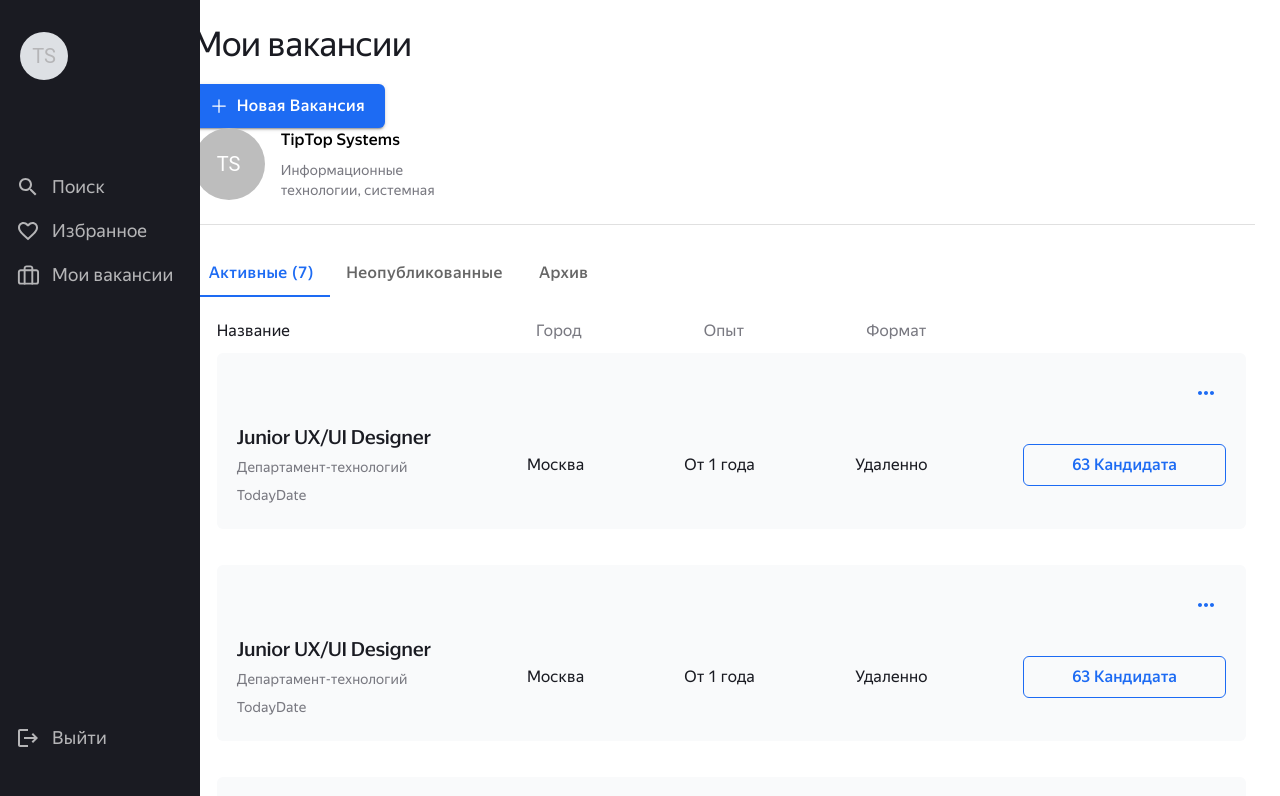
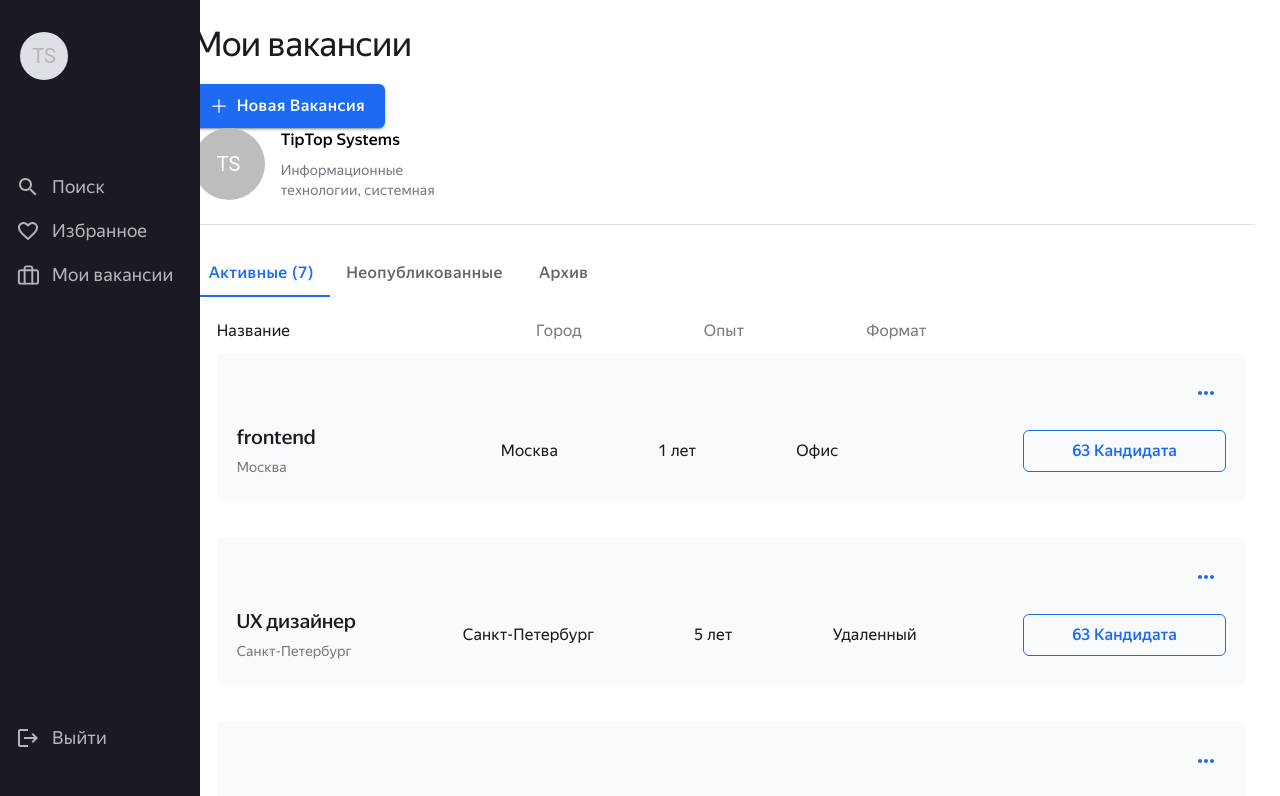
Before and after one commit to MarinaFominykh/alumni-resume-tracker, a React (Vite) app: page /vacancies in a window 1280 px wide. Shown: the top 796 px of the page. Built offline with nearby package versions, Linux system fonts and the light colour scheme; data requests are answered from the project's data file.

Commit message:
feat/api для создания вакансии

```diff
--- a/db.json
+++ b/db.json
@@ -1,54 +1,68 @@
 {
   "vacansies": [
     {
-      "id": "1",
-      "vacancy_name": "Junior UX/UI Designer",
-      "place": "Департамент-технологий",
-      "specialization": "UX/UI Дизайнер",
-      "city": "Москва",
-      "experience": 1,
-      "date": "TodayDate",
-      "format": "Удаленно"
+      "companyName": "TipTop Systems",
+      "vacName": "frontend",
+      "salaryMin": "10",
+      "salaryMax": "20",
+      "currency": "USD",
+      "description": "Требуется веб-разработчик",
+      "requirements": "Уметь сидеть, уметь писать код",
+      "experienceMin": "1",
+      "experienceMax": "3",
+      "skills": ["UX", "Design", "Figma", "UX исследования", "UX-копирайтинг"],
+      "departmentName": "Канцелярия",
+      "format": "Офис",
+      "responsibilities": "Сидеть и писать код",
+      "conditions": "Рабские",
+      "city": "Mосква",
+      "level": "Junior",
+      "contract": "",
+      "id": 1
     },
     {
-      "id": "2",
-      "vacancy_name": "Junior UX/UI Designer",
-      "place": "Департамент-технологий",
-      "specialization": "UX/UI Дизайнер",
-      "city": "Москва",
-      "experience": 1,
-      "date": "TodayDate",
-      "format": "Удаленно"
+      "companyName": "TipTop Systems",
+      "vacName": "UX дизайнер",
+      "salaryMin": "20",
+      "salaryMax": "30",
+      "currency": "RUB",
+      "description": "Требуется UX дизайнер в Санкт-Петербург",
+      "requirements": "знание figma, photoshop",
+      "experienceMin": "5",
+      "experienceMax": "10",
+      "skills": ["UX", "Design", "Figma"],
+      "departmentName": "отдел дизайна",
+      "format": "Удаленный",
+      "responsibilities": "Создание макетов",
+      "conditions": "печеньки и кофе бесплатно",
+      "city": "Санкт-Петербург",
+      "level": "Senior",
+      "contract": "Cамозанятость",
+      "id": 2
     },
     {
-      "id": "3",
-      "vacancy_name": "Junior UX/UI Designer",
-      "place": "Департамент-технологий",
-      "specialization": "UX/UI Дизайнер",
-      "city": "Москва",
-      "experience": 1,
-      "date": "TodayDate",
-      "format": "Удаленно"
-    },
-    {
-      "id": "4",
-      "vacancy_name": "Junior UX/UI Designer",
-      "place": "Департамент-технологий",
-      "specialization": "UX/UI Дизайнер",
-      "city": "Москва",
-      "experience": 1,
-      "date": "TodayDate",
-      "format": "Удаленно"
-    },
-    {
-      "id": "5",
-      "vacancy_name": "Junior UX/UI Designer",
-      "place": "Департамент-технологий",
-      "specialization": "UX/UI Дизайнер",
-      "city": "Москва",
-      "experience": 1,
-      "date": "TodayDate",
-      "format": "Удаленно"
+      "companyName": "TipTop Systems",
+      "vacName": "тестировщик",
+      "salaryMin": "20",
+      "salaryMax": "51",
+      "currency": "",
+      "description": "Требуется тестировщик",
+      "requirements": "Тестировать сайты",
+      "experienceMin": "1",
+      "experienceMax": "1",
+      "skills": [
+        "Landing page",
+        "MS Excel, MS PowerPoint",
+        "Тестирование пользовательских интерфейсов"
+      ],
+      "departmentName": "IT-отдел",
+      "format": "Удаленный",
+      "responsibilities": "Тестирование веб-приложений",
+      "conditions": "Отличные, не пожалеете",
+      "city": "Казань",
+      "level": "Junior",
+      "contract": "",
+      "id": 3
     }
   ],
   "applicant": [
--- a/src/components/Tabs/Tabs.tsx
+++ b/src/components/Tabs/Tabs.tsx
@@ -44,8 +44,8 @@ function a11yProps(index: number) {
 
 export default function BasicTabs() {
   const [value, setValue] = React.useState(0);
-    const {data: vacancies, isError, isLoading} = vacancyAPI.useFetchAllVacancyQuery('');
-   console.log(vacancies)
+    const {data: vacancies} = vacancyAPI.useFetchAllVacancyQuery('');
+
 
   const handleChange = (event: React.SyntheticEvent, newValue: number) => {
     event.preventDefault();
@@ -63,25 +63,23 @@ export default function BasicTabs() {
       </Box>
        <CustomTabPanel value={value} index={0}>
         <VacTable>
-          {vacancies?.map(vacancy => (
-            <VacancyRow key={vacancy.id} vacancy={vacancy} buttonText="63 кандидата" />
+          {vacancies?.map((vacancy) => (
+            <VacancyRow key={vacancy.vacName} vacancy={vacancy} buttonText="63 кандидата" />
           ))}
         </VacTable>
       </CustomTabPanel>
-      <CustomTabPanel value={value} index={0} >
-        <VacTable />
-      </CustomTabPanel>
+
       <CustomTabPanel value={value} index={1}>
         <VacTable>
-          {vacancies?.map(vacancy => (
-            <VacancyRow key={vacancy.id} vacancy={vacancy} buttonText="Опубликовать" />
+          {vacancies?.map((vacancy) => (
+            <VacancyRow  key={vacancy.vacName} vacancy={vacancy} buttonText="Опубликовать" />
           ))}
         </VacTable>
       </CustomTabPanel>
       <CustomTabPanel value={value} index={2}>
         <VacTable>
-          {vacancies?.map(vacancy => (
-            <VacancyRow key={vacancy.id} vacancy={vacancy} buttonText="Восстановить" />
+          {vacancies?.map((vacancy) => (
+            <VacancyRow key={vacancy.vacName} vacancy={vacancy} buttonText="Восстановить" />
           ))}
         </VacTable>
       </CustomTabPanel>
--- a/src/components/VacancyRow/VacancyRow.tsx
+++ b/src/components/VacancyRow/VacancyRow.tsx
@@ -29,13 +29,13 @@ export const VacancyRow: FC<VacancyRowProps> = ({ children, vacancy, buttonText
         <Box sx={vacancyRowStyle.data}>
           <Box sx={vacancyRowStyle.description}>
             {' '}
-            <Typography sx={vacancyRowStyle.title}>{vacancy.vacancy_name}</Typography>
-            <Typography sx={vacancyRowStyle.subtitle}>{vacancy.place}</Typography>
-            <Typography sx={vacancyRowStyle.date}>{vacancy.date}</Typography>
+            <Typography sx={vacancyRowStyle.title}>{vacancy.vacName}</Typography>
+            <Typography sx={vacancyRowStyle.subtitle}>{vacancy.city}</Typography>
+            {/* <Typography sx={vacancyRowStyle.date}>{vacancy.date}</Typography> */}
           </Box>
           <Box sx={vacancyRowStyle.centerContent}>
             <Typography>{vacancy.city}</Typography>
-            <Typography>{getText(vacancy.experience)}</Typography>
+            <Typography>{getText(vacancy.experienceMin || 0)}</Typography>
             <Typography>{vacancy.format}</Typography>
           </Box>
 
--- a/src/services/vacancyService.ts
+++ b/src/services/vacancyService.ts
@@ -3,12 +3,23 @@ import { IVacancy } from '../models/IVacancy';
 export const vacancyAPI = createApi({
     reducerPath: 'vacancytAPI',
     baseQuery: fetchBaseQuery({baseUrl:'http://localhost:3000/'}),
+    tagTypes: ['Vacancy'],
     endpoints: (build) => ({
       fetchAllVacancy: build.query<IVacancy[], string>({
         query: () => ({
             url: '/vacansies',
 
-        })
+        }),
+        providesTags: () => ['Vacancy']
+      }),
+      createVacancy: build.mutation<IVacancy, IVacancy>({
+         query: (vacancy) => ({
+            url: '/vacansies',
+            method: 'POST',
+            body: vacancy
+
+        }),
+        invalidatesTags: ['Vacancy'],
       })
     })
 })
```
Also changed, not shown: src/models/IVacancy.ts (+52 -8 lines), src/pages/Vacancies/NewVacancy/NewVacancy.tsx (+329 -143 lines).
